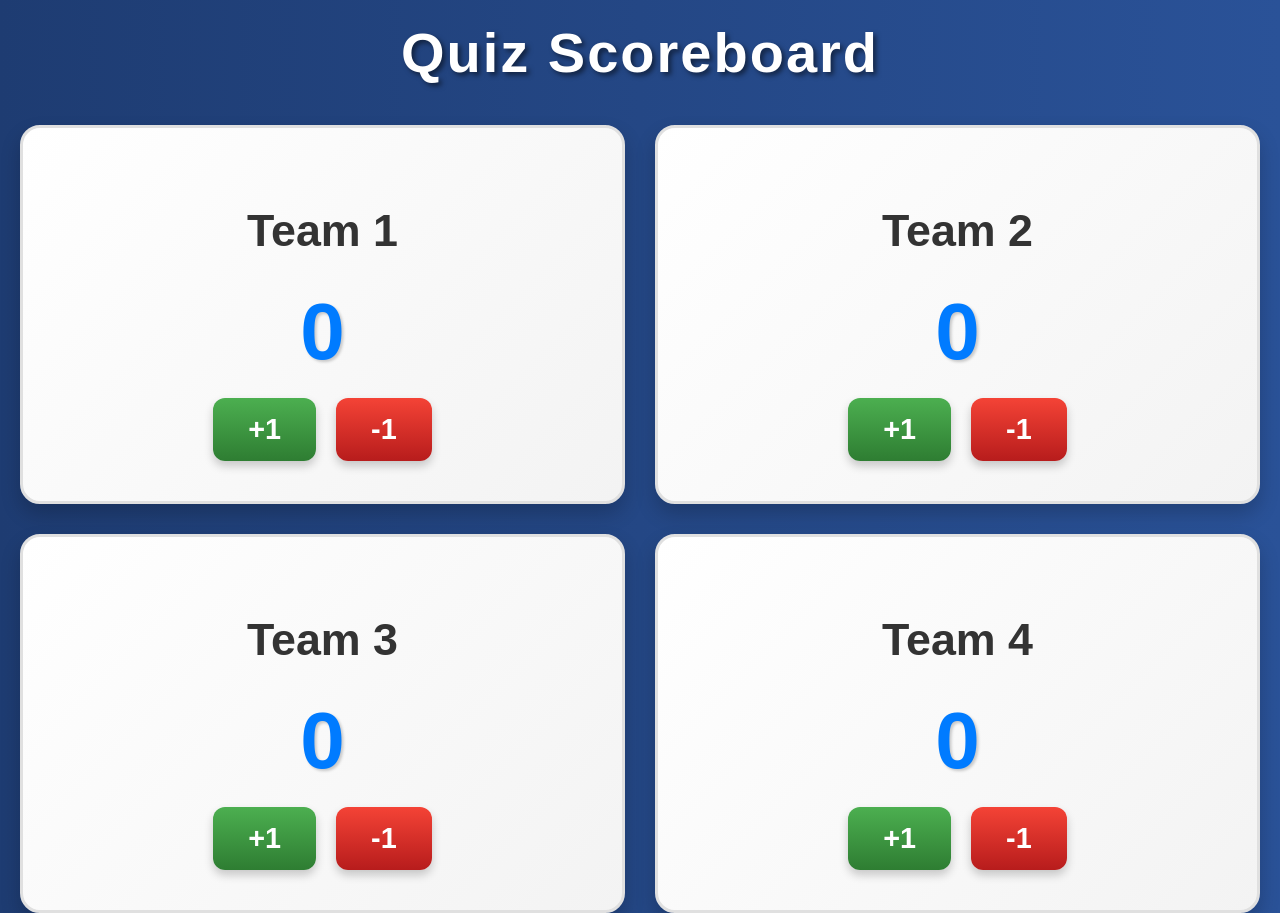
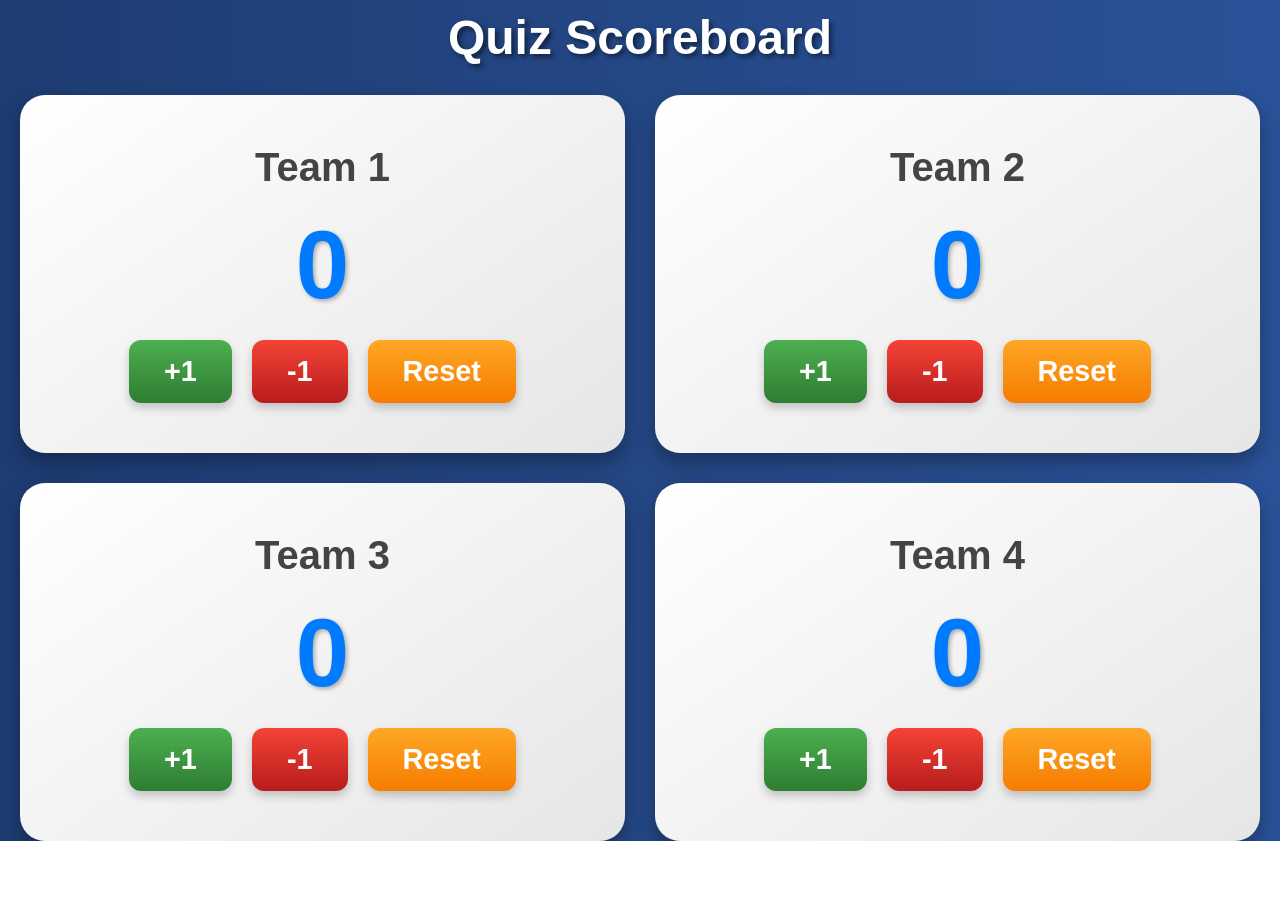
Before and after one commit to gajmerK11/Quiz_Scoreboard, a plain HTML site: page index.html in a window 1280 px wide. After the commit the page ends 841 px from the top, so only its background shows below. Drawn offline with Linux system fonts and the light colour scheme.

Commit message:
added reset button

```diff
--- a/index.html
+++ b/index.html
@@ -17,6 +17,7 @@
           <div class="buttons">
             <button id="btn-increase-team1">+1</button>
             <button id="btn-decrease-team1">-1</button>
+            <button class="reset-btn" id="btn-reset-team1">Reset</button>
           </div>
         </div>
         <!-- Team 2 -->
@@ -26,6 +27,7 @@
           <div class="buttons">
             <button id="btn-increase-team2">+1</button>
             <button id="btn-decrease-team2">-1</button>
+            <button class="reset-btn" id="btn-reset-team2">Reset</button>
           </div>
         </div>
         <!-- Team 3 -->
@@ -35,6 +37,7 @@
           <div class="buttons">
             <button id="btn-increase-team3">+1</button>
             <button id="btn-decrease-team3">-1</button>
+            <button class="reset-btn" id="btn-reset-team3">Reset</button>
           </div>
         </div>
         <!-- Team 4 -->
@@ -44,11 +47,11 @@
           <div class="buttons">
             <button id="btn-increase-team4">+1</button>
             <button id="btn-decrease-team4">-1</button>
+            <button class="reset-btn" id="btn-reset-team4">Reset</button>
           </div>
         </div>
       </div>
     </div>
-
     <script src="script.js"></script>
   </body>
 </html>
--- a/script.js
+++ b/script.js
@@ -1,71 +1,35 @@
-// script.js
+document.addEventListener("DOMContentLoaded", function () {
+  const teams = ["team1", "team2", "team3", "team4"];
 
-// Initialize scores or get from local storage
-let scores = JSON.parse(localStorage.getItem("quizScores")) || {
-  team1: 0,
-  team2: 0,
-  team3: 0,
-  team4: 0,
-};
+  teams.forEach((team) => {
+    const increaseBtn = document.getElementById(`btn-increase-${team}`);
+    const decreaseBtn = document.getElementById(`btn-decrease-${team}`);
+    const resetBtn = document.getElementById(`btn-reset-${team}`);
+    const scoreDisplay = document.getElementById(`score-${team}`);
 
-// Function to update the score display
-function updateScoreDisplay() {
-  document.getElementById("score-team1").innerText = scores.team1;
-  document.getElementById("score-team2").innerText = scores.team2;
-  document.getElementById("score-team3").innerText = scores.team3;
-  document.getElementById("score-team4").innerText = scores.team4;
-}
+    let score = localStorage.getItem(team)
+      ? parseInt(localStorage.getItem(team))
+      : 0;
+    scoreDisplay.textContent = score;
 
-// Function to save scores to local storage
-function saveScores() {
-  localStorage.setItem("quizScores", JSON.stringify(scores));
-}
+    increaseBtn.addEventListener("click", () => {
+      score++;
+      updateScore();
+    });
 
-// Function to increase score
-function increaseScore(team) {
-  scores[team]++;
-  updateScoreDisplay();
-  saveScores(); // Save to local storage
-}
+    decreaseBtn.addEventListener("click", () => {
+      if (score > 0) score--;
+      updateScore();
+    });
 
-// Function to decrease score
-function decreaseScore(team) {
-  if (scores[team] > 0) {
-    // Prevent negative scores
-    scores[team]--;
-    updateScoreDisplay();
-    saveScores(); // Save to local storage
-  }
-}
+    resetBtn.addEventListener("click", () => {
+      score = 0;
+      updateScore();
+    });
 
-// Event listeners for buttons
-document
-  .getElementById("btn-increase-team1")
-  .addEventListener("click", () => increaseScore("team1"));
-document
-  .getElementById("btn-decrease-team1")
-  .addEventListener("click", () => decreaseScore("team1"));
-
-document
-  .getElementById("btn-increase-team2")
-  .addEventListener("click", () => increaseScore("team2"));
-document
-  .getElementById("btn-decrease-team2")
-  .addEventListener("click", () => decreaseScore("team2"));
-
-document
-  .getElementById("btn-increase-team3")
-  .addEventListener("click", () => increaseScore("team3"));
-document
-  .getElementById("btn-decrease-team3")
-  .addEventListener("click", () => decreaseScore("team3"));
-
-document
-  .getElementById("btn-increase-team4")
-  .addEventListener("click", () => increaseScore("team4"));
-document
-  .getElementById("btn-decrease-team4")
-  .addEventListener("click", () => decreaseScore("team4"));
-
-// Initialize the scores on page load
-updateScoreDisplay();
+    function updateScore() {
+      scoreDisplay.textContent = score;
+      localStorage.setItem(team, score);
+    }
+  });
+});
--- a/style.css
+++ b/style.css
@@ -1,4 +1,4 @@
-/* styles.css */
+/* General Body Styling */
 body {
   font-family: "Arial", sans-serif;
   margin: 0;
@@ -11,9 +11,8 @@ body {
     to right,
     #1e3c72,
     #2a5298
-  ); /* Modern blue gradient background */
+  ); /* Blue Gradient Background */
   color: #333;
-  overflow: hidden;
 }
 
 .container {
@@ -25,31 +24,30 @@ body {
 }
 
 h1 {
-  margin: 20px 0;
+  margin: 10px 0;
   color: #fff;
-  font-size: 3.5rem;
+  font-size: 3rem;
   font-weight: bold;
   text-shadow: 3px 3px 5px rgba(0, 0, 0, 0.5);
-  letter-spacing: 2px;
 }
 
+/* Scoreboard Grid */
 .scoreboard {
   display: grid;
   grid-template-columns: repeat(2, 1fr);
-  grid-template-rows: repeat(2, 1fr);
   gap: 30px;
   width: 100%;
-  height: 85%;
+  height: 90%;
   padding: 20px;
   box-sizing: border-box;
 }
 
+/* Team Card Styling */
 .team-card {
-  background: linear-gradient(135deg, #ffffff, #f3f3f3);
-  border-radius: 20px;
-  border: 3px solid #e0e0e0;
-  box-shadow: 0 10px 20px rgba(0, 0, 0, 0.2);
-  padding: 40px;
+  background: linear-gradient(145deg, #ffffff, #e6e6e6);
+  border-radius: 25px;
+  box-shadow: 0px 10px 20px rgba(0, 0, 0, 0.3);
+  padding: 50px;
   display: flex;
   flex-direction: column;
   justify-content: space-between;
@@ -58,32 +56,33 @@ h1 {
 }
 
 .team-card:hover {
-  transform: translateY(-8px);
-  box-shadow: 0 15px 25px rgba(0, 0, 0, 0.3);
+  transform: translateY(-10px);
+  box-shadow: 0px 15px 30px rgba(0, 0, 0, 0.4);
 }
 
 h2 {
-  font-size: 2.8rem;
-  color: #333;
-  margin-bottom: 10px;
+  font-size: 2.5rem;
+  color: #444;
+  margin: 0;
 }
 
 .score {
-  font-size: 5rem;
+  font-size: 6rem;
   font-weight: bold;
   color: #007bff;
   margin: 20px 0;
-  text-shadow: 2px 2px 3px rgba(0, 0, 0, 0.2);
+  text-shadow: 2px 2px 4px rgba(0, 0, 0, 0.3);
 }
 
+/* Buttons Styling */
 .buttons {
   display: flex;
   justify-content: center;
-  gap: 20px;
+  gap: 20px; /* Equal spacing for buttons */
 }
 
 button {
-  background: linear-gradient(to bottom, #4caf50, #2e7d32); /* Green gradient */
+  background: linear-gradient(to bottom, #4caf50, #2e7d32); /* Green Gradient */
   color: white;
   border: none;
   padding: 15px 35px;
@@ -92,13 +91,13 @@ button {
   cursor: pointer;
   border-radius: 12px;
   transition: all 0.2s ease;
-  box-shadow: 0 5px 10px rgba(0, 0, 0, 0.2);
+  box-shadow: 0px 5px 10px rgba(0, 0, 0, 0.2);
 }
 
 button:hover {
   background: linear-gradient(to bottom, #45a049, #1b5e20);
-  box-shadow: 0 8px 15px rgba(0, 0, 0, 0.3);
-  transform: translateY(-4px);
+  transform: translateY(-5px);
+  box-shadow: 0px 8px 15px rgba(0, 0, 0, 0.3);
 }
 
 button:active {
@@ -110,9 +109,37 @@ button:nth-child(2) {
     to bottom,
     #f44336,
     #b71c1c
-  ); /* Red gradient for decrease button */
+  ); /* Red Gradient for -1 */
 }
 
 button:nth-child(2):hover {
   background: linear-gradient(to bottom, #e53935, #8e0000);
 }
+
+/* Reset Button Styling */
+.reset-btn {
+  background: linear-gradient(
+    to bottom,
+    #ffa726,
+    #f57c00
+  ); /* Orange Gradient for Reset */
+  color: white;
+  font-size: 1.8rem;
+  font-weight: bold;
+  border: none;
+  border-radius: 12px;
+  padding: 15px 35px;
+  cursor: pointer;
+  transition: all 0.2s ease;
+  box-shadow: 0px 5px 10px rgba(0, 0, 0, 0.2);
+}
+
+.reset-btn:hover {
+  background: linear-gradient(to bottom, #fb8c00, #ef6c00);
+  transform: translateY(-5px);
+  box-shadow: 0px 8px 15px rgba(0, 0, 0, 0.3);
+}
+
+.reset-btn:active {
+  transform: translateY(2px);
+}
```
